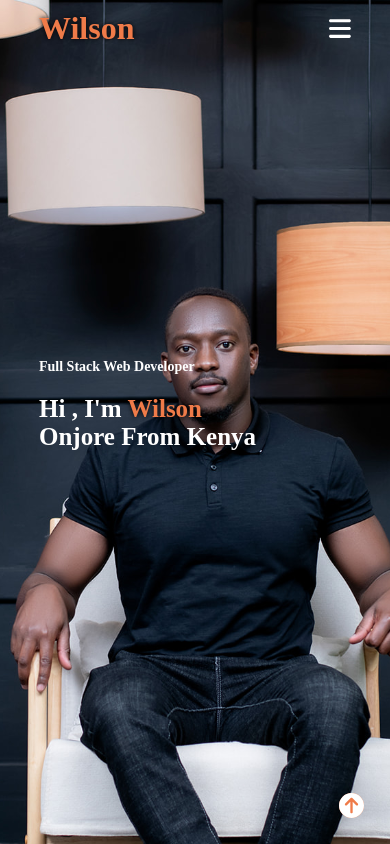
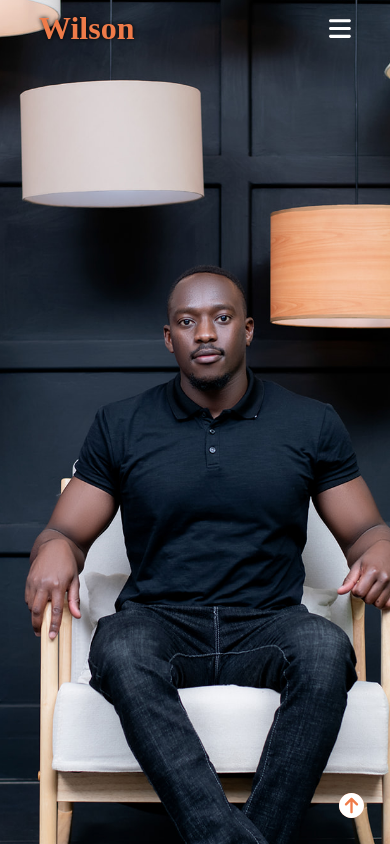
Before and after one commit to WilsonOnjore96/onjore-portfolio, a Vue app: page / in a window 390 px wide. Shown: the top 844 px of the page. Built offline with nearby package versions, Linux system fonts and the light colour scheme.

Commit message:
Second Commit

```diff
--- a/src/css/style.css
+++ b/src/css/style.css
@@ -13,7 +13,7 @@ body{
 }
 #header{
     width:100%;
-    height:130vh;
+    height:120vh;
     background-image: url('../images/sitting3.jpg');
     background-size:cover;
     background-position: center;
@@ -406,13 +406,10 @@ nav .menu-icon{
 @media only screen and (max-width:600px){
     /**reduce size of text**/
     .header-text{
+    display: none;
     margin-top:100%;
     font-size:14px;
     font-weight:600;
-   }
-   .header-text h1{
-    font-size:25px;
-
    }
    /**show menu icons*/
    nav .menu-icon{
```
